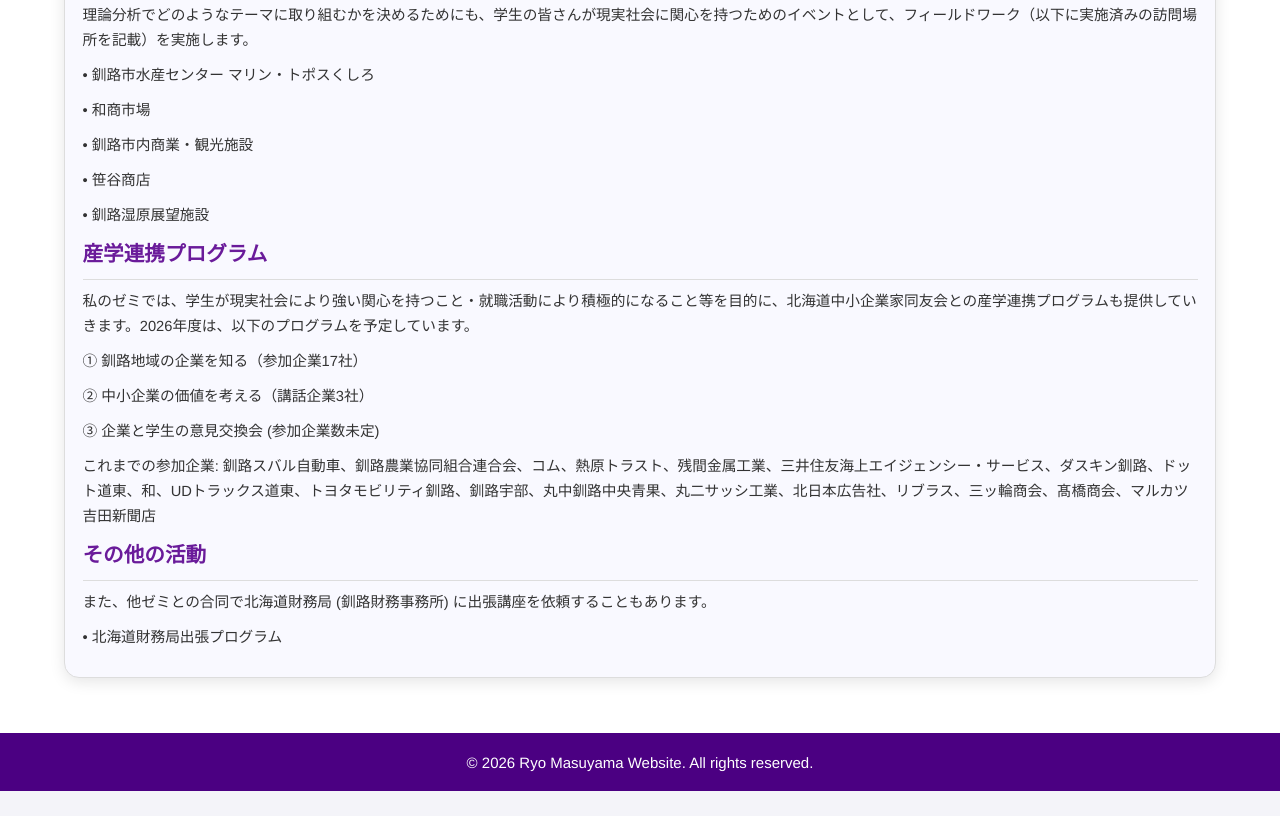
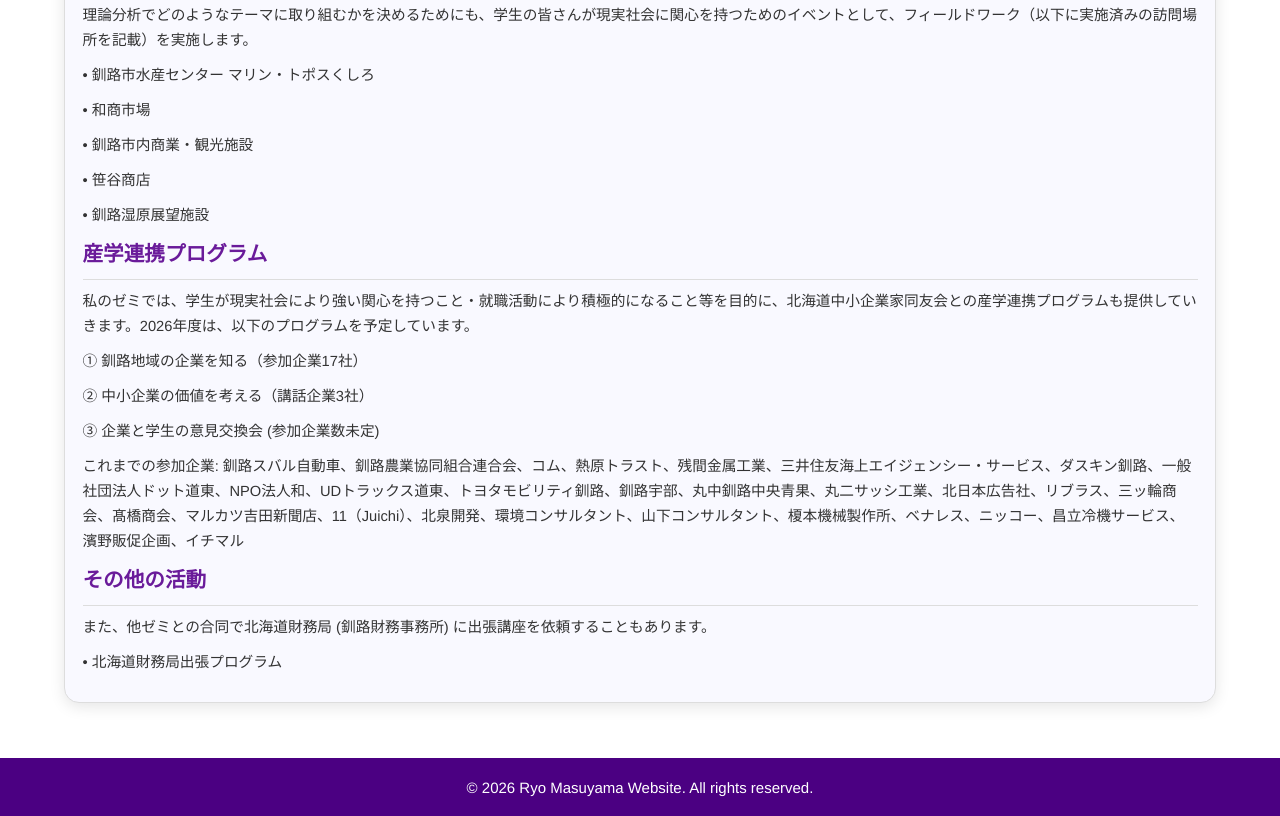
Before and after one commit to ryomasuyama/ryomasuyama.github.io, a plain HTML site: page teaching_jp.html in a window 1280 px wide. Shown: the part 955-1771 px from the top of the page. Before the commit the page ends 1746 px from the top, so only its background shows below. Drawn offline with Linux system fonts and the light colour scheme.

Commit message:
Update teaching_jp.html

```diff
--- a/teaching_jp.html
+++ b/teaching_jp.html
@@ -64,7 +64,7 @@
               <p>&#9312 釧路地域の企業を知る（参加企業17社）</p>
               <p>&#9313 中小企業の価値を考える（講話企業3社）</p>
               <p>&#9314 企業と学生の意見交換会 (参加企業数未定)</p>
-              <p>これまでの参加企業: 釧路スバル自動車、釧路農業協同組合連合会、コム、熱原トラスト、残間金属工業、三井住友海上エイジェンシー・サービス、ダスキン釧路、ドット道東、和、UDトラックス道東、トヨタモビリティ釧路、釧路宇部、丸中釧路中央青果、丸二サッシ工業、北日本広告社、リブラス、三ッ輪商会、髙橋商会、マルカツ吉田新聞店</p>
+              <p>これまでの参加企業: 釧路スバル自動車、釧路農業協同組合連合会、コム、熱原トラスト、残間金属工業、三井住友海上エイジェンシー・サービス、ダスキン釧路、一般社団法人ドット道東、NPO法人和、UDトラックス道東、トヨタモビリティ釧路、釧路宇部、丸中釧路中央青果、丸二サッシ工業、北日本広告社、リブラス、三ッ輪商会、髙橋商会、マルカツ吉田新聞店、11（Juichi）、北泉開発、環境コンサルタント、山下コンサルタント、榎本機械製作所、ベナレス、ニッコー、昌立冷機サービス、濱野販促企画、イチマル</p>
               <h3>その他の活動</h3>
               <p>また、他ゼミとの合同で北海道財務局 (釧路財務事務所) に出張講座を依頼することもあります。</p>
               <p>&bull; 北海道財務局出張プログラム</p>
```
